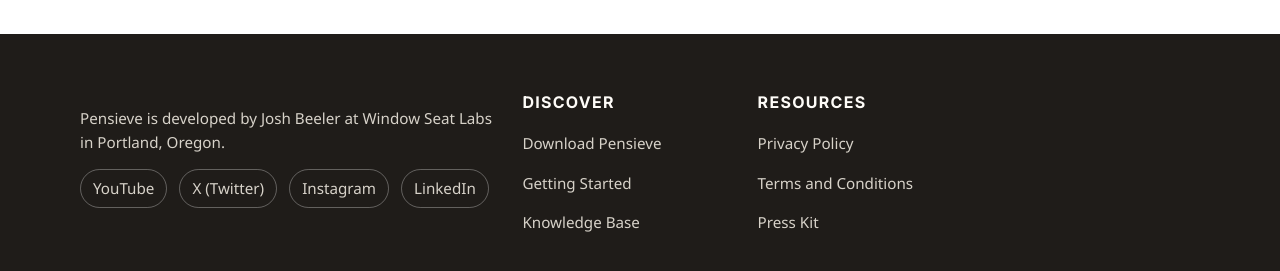
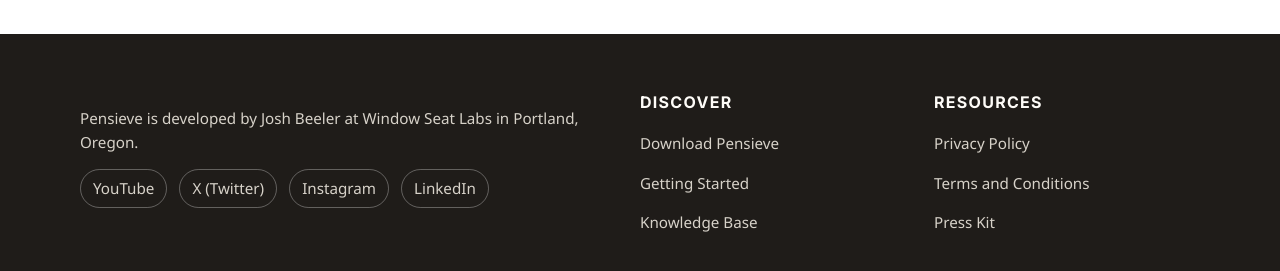
Before and after one commit to joshuabeeler/pensieve-squarespace, a plain HTML site: page site/index.html in a window 1280 px wide. Shown: the part 771-1042 px from the top of the page. Drawn offline with Linux system fonts and the light colour scheme.

Commit message:
Actually hide Contact col in footer

```diff
--- a/site/styles.css
+++ b/site/styles.css
@@ -360,9 +360,13 @@ main {
   color: #fefcf8;
 }
 
+.footer .container {
+  margin-inline: auto;
+}
+
 .footer-grid {
   display: grid;
-  grid-template-columns: 2fr repeat(3, 1fr);
+  grid-template-columns: 2fr repeat(2, 1fr);
   gap: 28px;
 }
 
```
